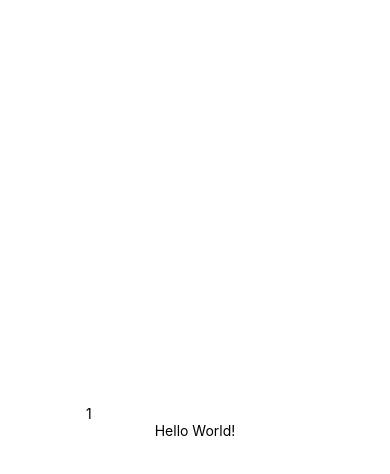
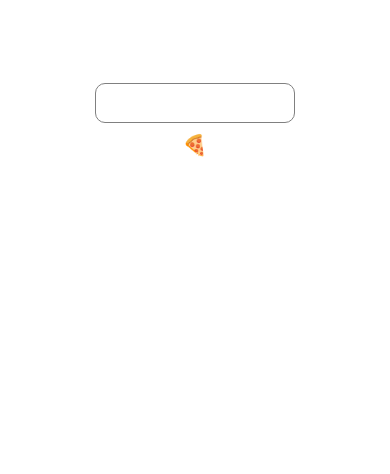
Before and after one commit to takaodaze/island_log, a React Native app: screen / in a window 390 px wide. Shown: the top 474 px of the page. Built offline with nearby package versions, Linux system fonts and the light colour scheme.

Commit message:
impl sample component

```diff
--- a/App.tsx
+++ b/App.tsx
@@ -1,42 +1,10 @@
-import { StatusBar } from "expo-status-bar";
-import { useState } from "react";
-import { StyleSheet, Text, TextInput, View } from "react-native";
+import { View } from "react-native";
+import { PizzaInput } from "./src/PizzaInput";
 
 export default function App() {
-  const [length, setLength] = useState(1);
-
-  const handleChange = (text: string) => {
-    const maybeInt = parseInt(text);
-    if (isNaN(maybeInt)) {
-      setLength(0);
-      return;
-    }
-    setLength(maybeInt);
-  };
-
   return (
-    <View style={styles.container}>
-      <TextInput
-        value={length.toString()}
-        onChangeText={(t) => {
-          handleChange(t);
-        }}
-      />
-      {new Array(length).fill(null).map((_, i) => (
-        <View key={`sample-${i}`}>
-          <Text>Hello World!</Text>
-        </View>
-      ))}
-      <StatusBar style="auto" />
+    <View style={{ flex: 1, margin: 20 }}>
+      <PizzaInput />
     </View>
   );
 }
-
-const styles = StyleSheet.create({
-  container: {
-    flex: 1,
-    backgroundColor: "#fff",
-    alignItems: "center",
-    justifyContent: "center",
-  },
-});
--- /dev/null
+++ b/src/PizzaInput.tsx
@@ -0,0 +1,41 @@
+import { StyleSheet, Text, TextInput, View } from "react-native";
+import { useState } from "react";
+
+export const PizzaInput = () => {
+  const [text, setText] = useState("");
+
+  const pizzas = text
+    .split(" ")
+    .map(() => "🍕")
+    .join(" ");
+
+  return (
+    <View style={styles.container}>
+      <TextInput
+        onChangeText={(t) => {
+          setText(t);
+        }}
+        style={styles.input}
+      />
+      <Text style={{ fontSize: 20 }}>{pizzas}</Text>
+    </View>
+  );
+};
+
+const styles = StyleSheet.create({
+  container: {
+    height: 200,
+    gap: 10,
+    alignItems: "center",
+    justifyContent: "center",
+  },
+
+  input: {
+    padding: 10,
+    borderRadius: 10,
+    height: 40,
+    borderColor: "gray",
+    borderWidth: 1,
+    width: 200,
+  },
+});
```
Also changed, not shown: src/Modal.tsx (added, +81 -0 lines).
